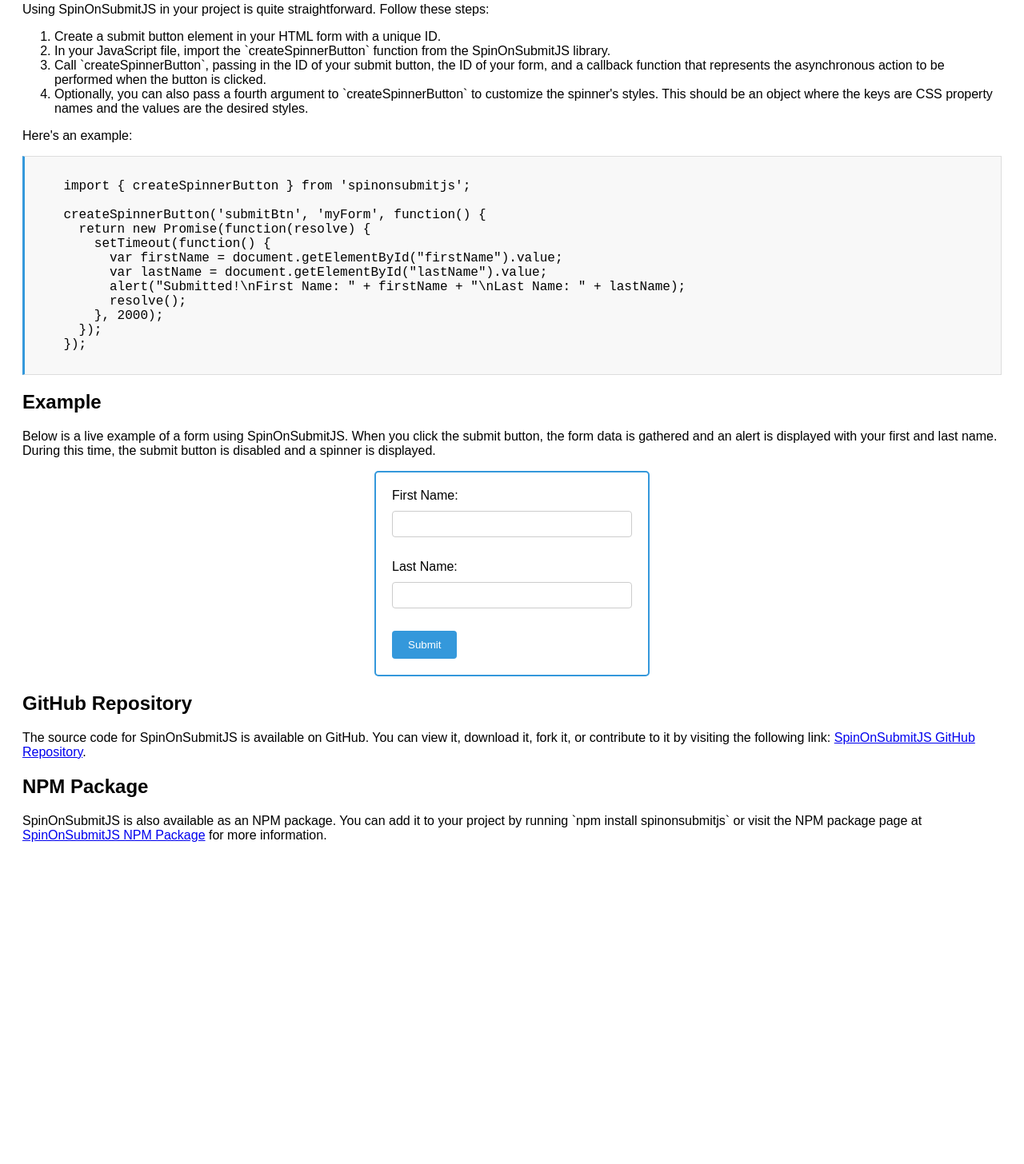
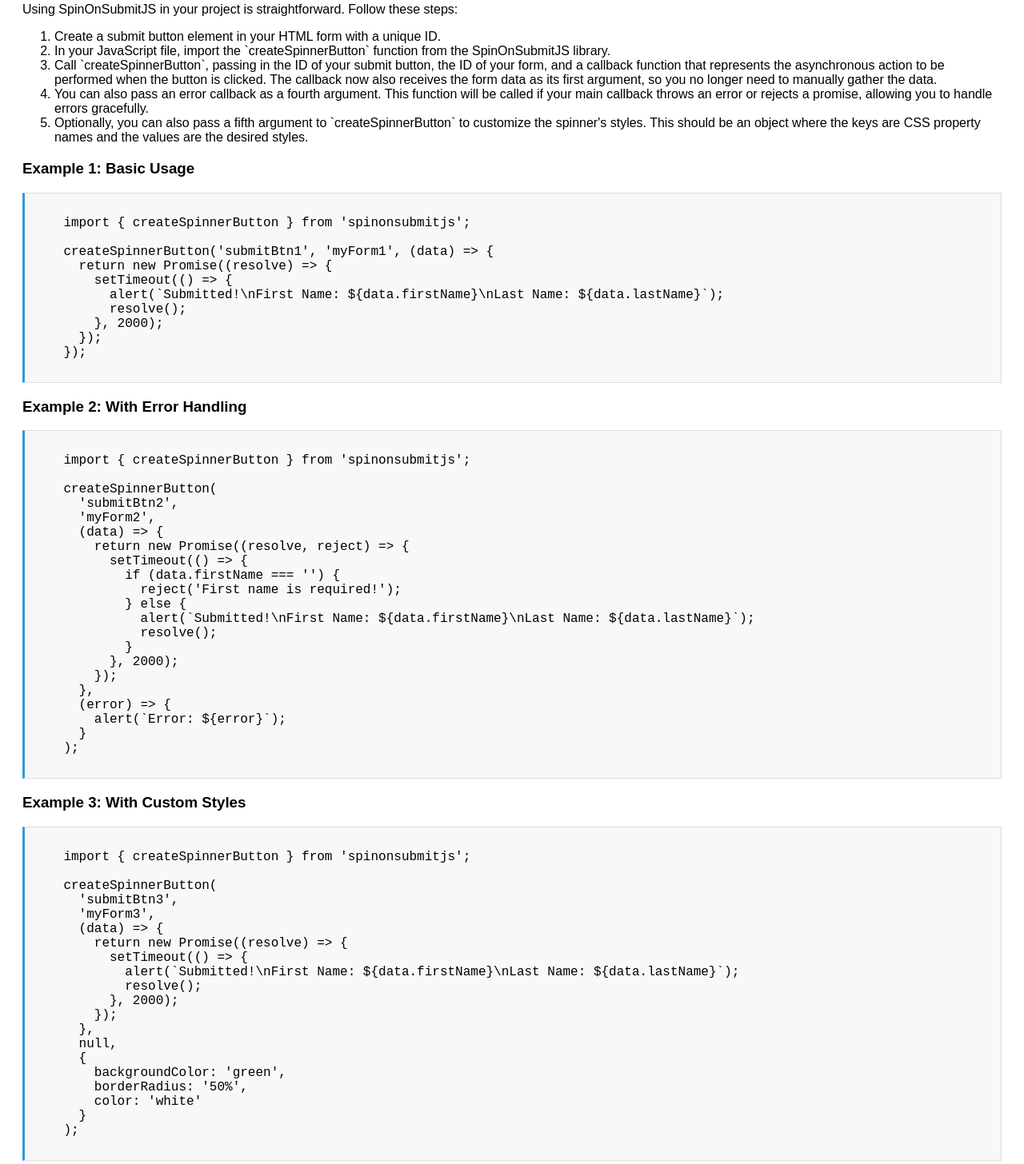
Before and after one commit to thedhanawada/SpinOnSubmitJS, a website: page index.html in a window 1280 px wide. Shown: the part 416-1872 px from the top of the page at 80% size. Before the commit the page ends 1514 px from the top, so only its background shows below. Drawn offline with Linux system fonts and the light colour scheme.

Commit message:
ES6 Modules and Error Handling

```diff
--- a/index.html
+++ b/index.html
@@ -7,19 +7,30 @@
     import { createSpinnerButton } from './spinonsubmit.js';
 
     window.onload = function() {
-      createSpinnerButton('submitBtn', 'myForm', function() {
+      createSpinnerButton(
+        'submitBtn',
+        'myForm',
+        function(data) {
           // Simulate an asynchronous action (e.g., form submission)
-        return new Promise(function(resolve) {
+          return new Promise(function(resolve, reject) {
             setTimeout(function() {
-            var firstName = document.getElementById("firstName").value;
-            var lastName = document.getElementById("lastName").value;
+              var firstName = data.firstName;
+              var lastName = data.lastName;
+              if (firstName === '' || lastName === '') {
+                reject('All fields must be filled!');
+              } else {
                 alert("Submitted!\nFirst Name: " + firstName + "\nLast Name: " + lastName);
                 resolve();
+              }
             }, 5000);
           });
-      });
+        },
+        function(error) {
+          // Handle error
+          alert(error);
         }
-  </script>
+      );
+    }  </script>
 </head>
 <body>
 
@@ -38,32 +49,83 @@
 
   <h2>Usage</h2>
   <p>
-    Using SpinOnSubmitJS in your project is quite straightforward. Follow these steps:
+    Using SpinOnSubmitJS in your project is straightforward. Follow these steps:
   </p>
 
   <ol>
     <li>Create a submit button element in your HTML form with a unique ID.</li>
     <li>In your JavaScript file, import the `createSpinnerButton` function from the SpinOnSubmitJS library.</li>
-    <li>Call `createSpinnerButton`, passing in the ID of your submit button, the ID of your form, and a callback function that represents the asynchronous action to be performed when the button is clicked.</li>
-    <li>Optionally, you can also pass a fourth argument to `createSpinnerButton` to customize the spinner's styles. This should be an object where the keys are CSS property names and the values are the desired styles.</li>
+    <li>Call `createSpinnerButton`, passing in the ID of your submit button, the ID of your form, and a callback function that represents the asynchronous action to be performed when the button is clicked. The callback now also receives the form data as its first argument, so you no longer need to manually gather the data.</li>
+    <li>You can also pass an error callback as a fourth argument. This function will be called if your main callback throws an error or rejects a promise, allowing you to handle errors gracefully.</li>
+    <li>Optionally, you can also pass a fifth argument to `createSpinnerButton` to customize the spinner's styles. This should be an object where the keys are CSS property names and the values are the desired styles.</li>
   </ol>
 
-  <p>Here's an example:</p>
+  <h3>Example 1: Basic Usage</h3>
 
   <pre><code>
     import { createSpinnerButton } from 'spinonsubmitjs';
 
-    createSpinnerButton('submitBtn', 'myForm', function() {
-      return new Promise(function(resolve) {
-        setTimeout(function() {
-          var firstName = document.getElementById("firstName").value;
-          var lastName = document.getElementById("lastName").value;
-          alert("Submitted!\nFirst Name: " + firstName + "\nLast Name: " + lastName);
+    createSpinnerButton('submitBtn1', 'myForm1', (data) => {
+      return new Promise((resolve) => {
+        setTimeout(() => {
+          alert(`Submitted!\nFirst Name: ${data.firstName}\nLast Name: ${data.lastName}`);
           resolve();
         }, 2000);
       });
     });
   </code></pre>
+
+  <h3>Example 2: With Error Handling</h3>
+
+  <pre><code>
+    import { createSpinnerButton } from 'spinonsubmitjs';
+
+    createSpinnerButton(
+      'submitBtn2',
+      'myForm2',
+      (data) => {
+        return new Promise((resolve, reject) => {
+          setTimeout(() => {
+            if (data.firstName === '') {
+              reject('First name is required!');
+            } else {
+              alert(`Submitted!\nFirst Name: ${data.firstName}\nLast Name: ${data.lastName}`);
+              resolve();
+            }
+          }, 2000);
+        });
+      },
+      (error) => {
+        alert(`Error: ${error}`);
+      }
+    );
+  </code></pre>
+
+  <h3>Example 3: With Custom Styles</h3>
+
+  <pre><code>
+    import { createSpinnerButton } from 'spinonsubmitjs';
+
+    createSpinnerButton(
+      'submitBtn3',
+      'myForm3',
+      (data) => {
+        return new Promise((resolve) => {
+          setTimeout(() => {
+            alert(`Submitted!\nFirst Name: ${data.firstName}\nLast Name: ${data.lastName}`);
+            resolve();
+          }, 2000);
+        });
+      },
+      null,
+      {
+        backgroundColor: 'green',
+        borderRadius: '50%',
+        color: 'white'
+      }
+    );
+  </code></pre>
+
 
   <h2>Example</h2>
   <p>
--- a/spinonsubmit.js
+++ b/spinonsubmit.js
@@ -1,5 +1,5 @@
 // spinnerButton.js
-export function createSpinnerButton(buttonId, formId, onSubmit, spinnerStyles) {
+export function createSpinnerButton(buttonId, formId, onSubmit, onError, spinnerStyles = {}) {
   const style = document.createElement('style');
   style.innerHTML = `
     .loader {
@@ -45,10 +45,28 @@
     button.disabled = true;
     buttonLabel.style.display = "none";
 
-    onSubmit(data).finally(() => {
-      spinner.style.display = "none";
-      button.disabled = false;
-      buttonLabel.style.display = "inline";
-    });
+    onSubmit(data)
+      .then(() => {
+        spinner.style.display = "none";
+        button.disabled = false;
+        buttonLabel.style.display = "inline";
+      })
+      .catch((error) => {
+        spinner.style.display = "none";
+        button.disabled = false;
+        buttonLabel.style.display = "inline";
+        if (onError) {
+          onError(error);
+        }
+      });
   });
 }
+
+export function destroySpinnerButton(buttonId) {
+  const button = document.getElementById(buttonId);
+  if (!button) return;
+
+  while (button.firstChild) {
+    button.removeChild(button.firstChild);
+  }
+}
```
Lines whose indentation alone changed are shown as unchanged.
